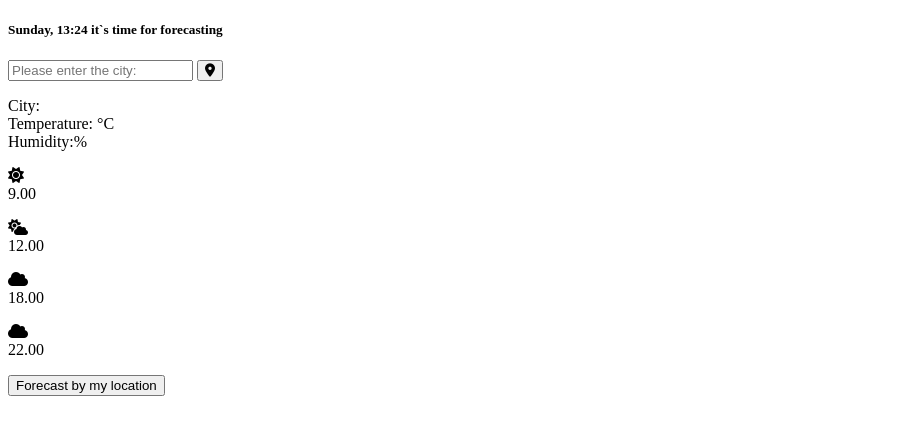
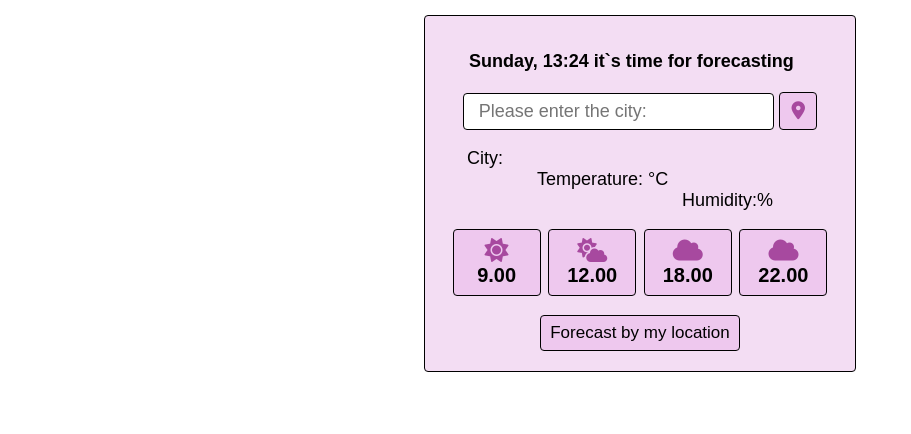
Before and after one commit to Soniaaaaaaaaa/first-poject, a plain HTML site: page index.html in a window 1280 px wide. Shown: the whole page, without its empty margins (0-911 px from the left). Drawn offline with nearby package versions, Linux system fonts and the light colour scheme.

Commit message:
fix link for css file

```diff
--- a/index.html
+++ b/index.html
@@ -5,7 +5,7 @@
     <script src="https://kit.fontawesome.com/486b5ea274.js" crossorigin="anonymous"></script>
     <title>hw3</title>
     <meta charset="UTF-8" />
-    <link href="src/styles.css" />
+    <link rel="stylesheet" href="src/styles.css" />
   </head>
   <body>
       <div class="card ">
```
